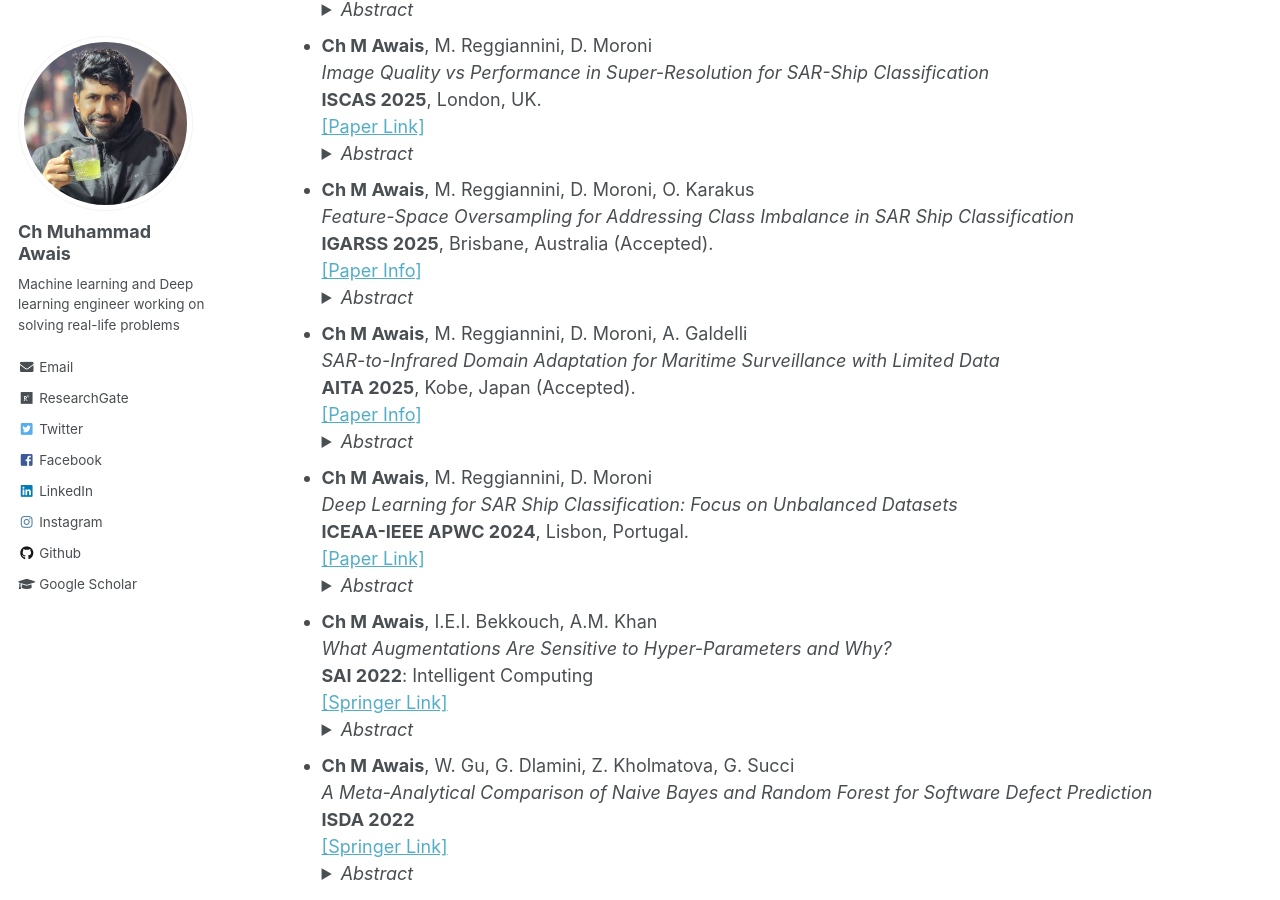
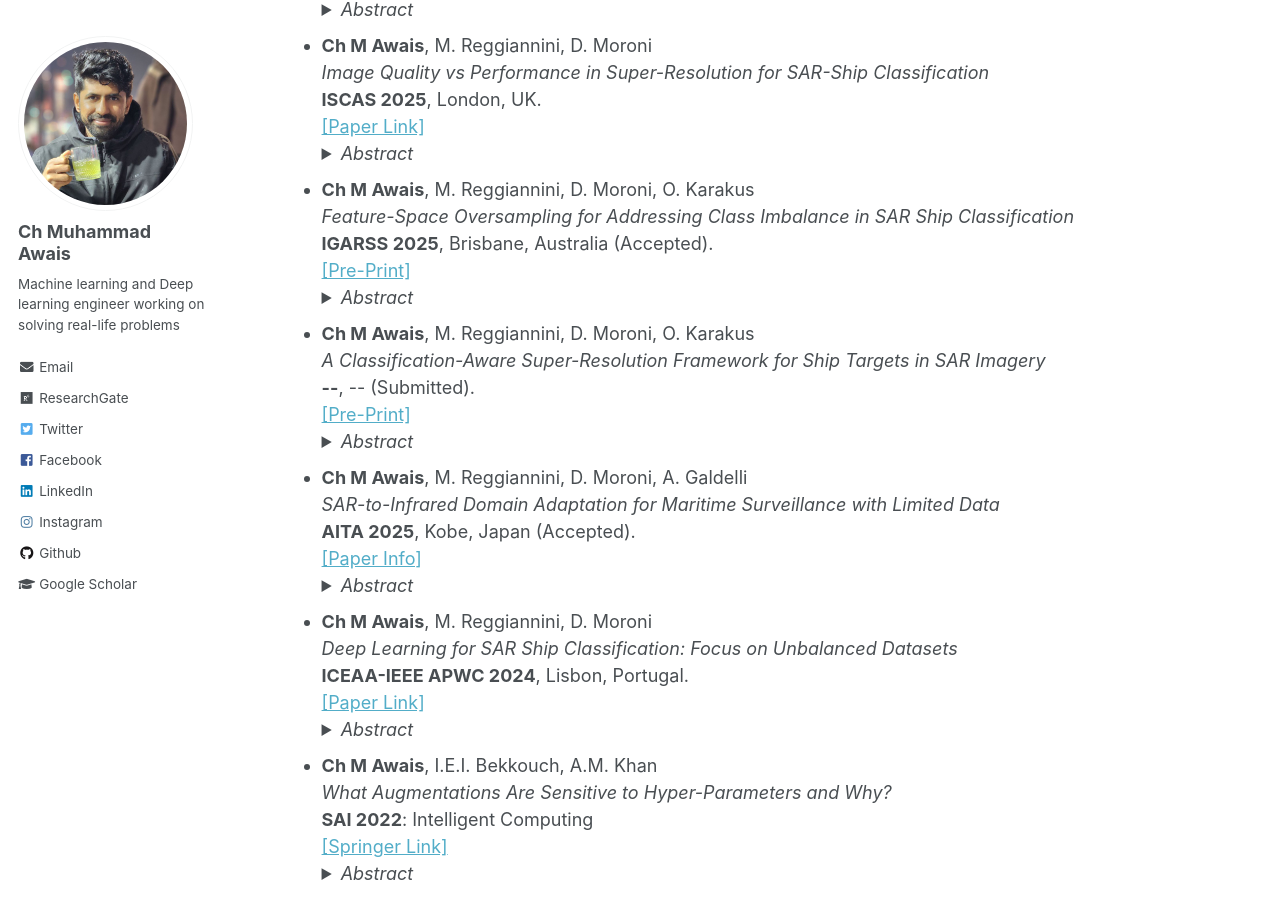
Before and after one commit to cm-awais/cm-awais.github.io, a Jekyll site: the page built from _pages/publications.md, in a window 1280 px wide and 900 px high, scrolled down 375 px. Built offline with Jekyll 4.4.1, drawn with Linux system fonts in a browser that asks for light colours.

Commit message:
added links

```diff
--- a/_pages/publications.md
+++ b/_pages/publications.md
@@ -42,10 +42,22 @@ author_profile: true
     <strong>Ch M Awais</strong>, M. Reggiannini, D. Moroni, O. Karakus<br>
     <em>Feature-Space Oversampling for Addressing Class Imbalance in SAR Ship Classification</em><br>
     <strong>IGARSS 2025</strong>, Brisbane, Australia (Accepted).
-    <br><a href="https://www.2025.ieeeigarss.org" target="_blank">[Paper Info]</a>
+    <br><a href="https://arxiv.org/abs/2508.06420" target="_blank">[Pre-Print]</a>
     <details>
       <summary><em>Abstract</em></summary>
       <small>Applies feature-space augmentation to rebalance data distribution in SAR ship classification, improving performance on underrepresented classes.</small>
+    </details>
+  </li>
+
+  <li>
+    <!-- <img src="/assets/images/igarss2025_thumb.png" alt="IGARSS 2025" width="120"> -->
+    <strong>Ch M Awais</strong>, M. Reggiannini, D. Moroni, O. Karakus<br>
+    <em>A Classification-Aware Super-Resolution Framework for Ship Targets in SAR Imagery</em><br>
+    <strong>--</strong>, -- (Submitted).
+    <br><a href="https://arxiv.org/abs/2508.06407" target="_blank">[Pre-Print]</a>
+    <details>
+      <summary><em>Abstract</em></summary>
+      <small>Introduces novel methodology for considering downstream task during super resolution.</small>
     </details>
   </li>
 
```
